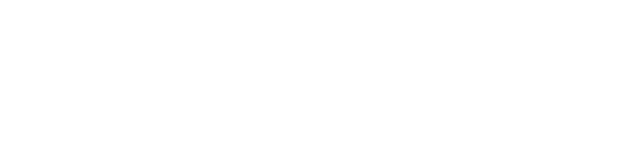
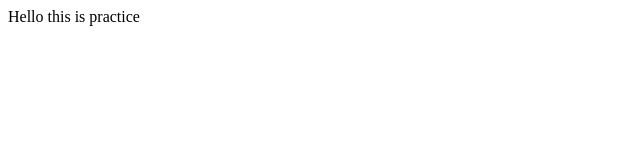
Before and after one commit to harisjamal2k13/My-1st-Commit, a plain HTML site: page index.html in a window 1280 px wide. Shown: the whole page, without its empty margins (0-640 px from the left). Drawn offline with Linux system fonts and the light colour scheme.

Commit message:
Just Testing

```diff
--- a/index.html
+++ b/index.html
@@ -6,6 +6,6 @@
     <script src="app.js">    </script>
 </head>
 <body>
-
+    Hello this is practice
 </body>
 </html>
```
